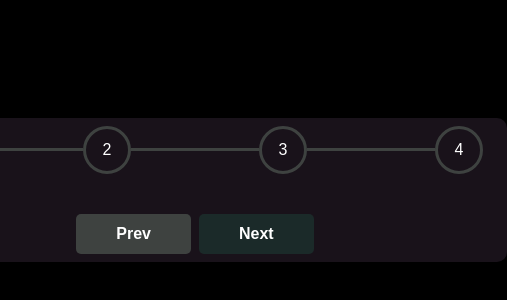
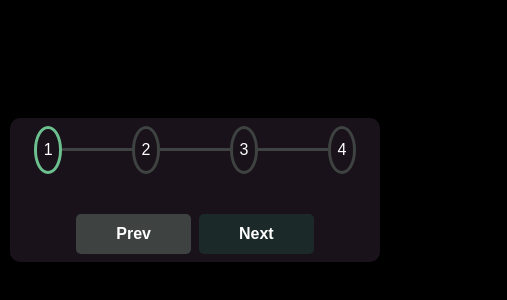
Before and after one commit to MADITIS/progress-steps, a plain HTML site: page index.html in a window 390 px wide. Shown: the part 232-532 px from the top of the page, 507 px wide, since content can reach past the window. Drawn offline with Linux system fonts and the light colour scheme.

Commit message:
add media query

```diff
--- a/script.js
+++ b/script.js
@@ -22,7 +22,8 @@ function handleSteps(event) {
         }
 
     }
-    disableButtons()
+    setTimeout(disableButtons, 100);
+    // disableButtons()
 }
 
 
--- a/style.css
+++ b/style.css
@@ -19,6 +19,7 @@ body {
     justify-content: center;
     height: 100vh;
     text-align: center;
+    overflow: hidden;
 }
 
 a {
@@ -98,3 +99,9 @@ a {
 .disabled:hover {
     background-color: rgb(62, 66, 64);
 }
+@media (max-width: 400px){
+    .container {
+       max-width:95vw;
+       /* overflow: hidden; */
+    }
+}
```
